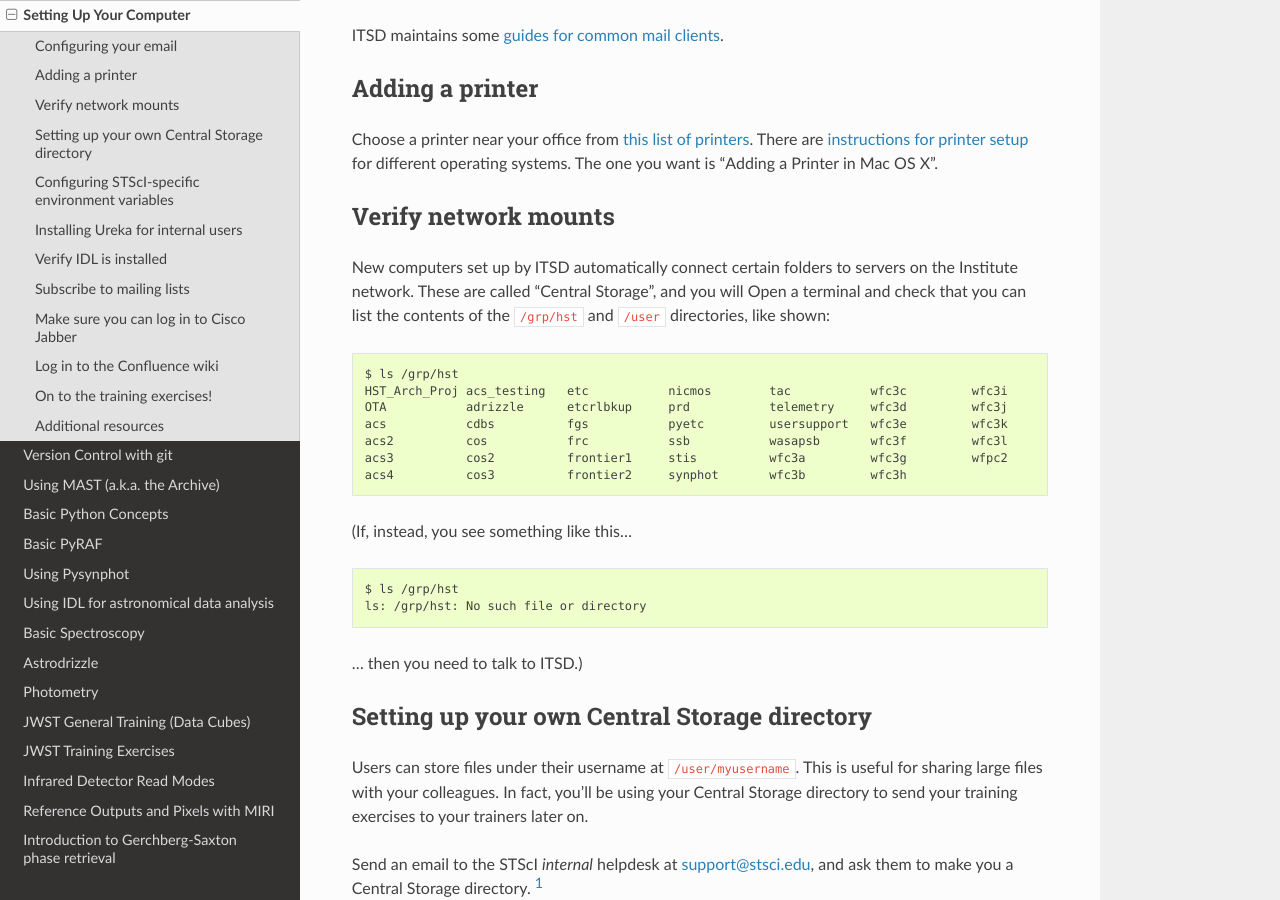
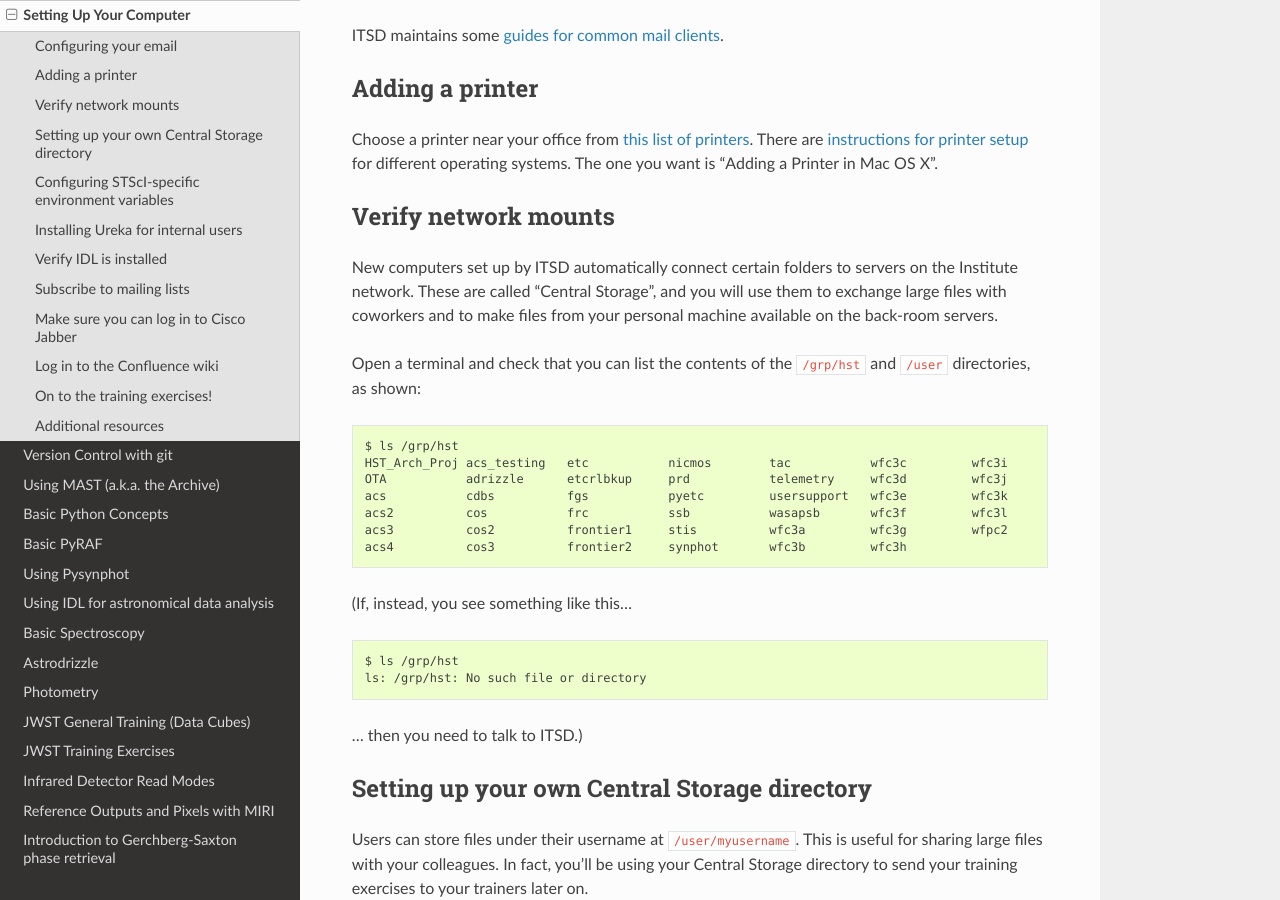
Before and after one commit to staceybright/training-library, a Sphinx documentation site: the page built from source/computer_setup.txt, in a window 1280 px wide and 900 px high, scrolled down 576 px. Built offline with Sphinx 7.4.7 and the Read the Docs theme 2.0.0, drawn with Linux system fonts in a browser that asks for light colours.

Commit message:
computer_setup: fix missing half of sentence

```diff
--- a/source/computer_setup.txt
+++ b/source/computer_setup.txt
@@ -23,7 +23,9 @@ Choose a printer near your office from `this list of printers <http://www.stsci.
 Verify network mounts
 ======================
 
-New computers set up by ITSD automatically connect certain folders to servers on the Institute network. These are called "Central Storage", and you will  Open a terminal and check that you can list the contents of the ``/grp/hst`` and ``/user`` directories, like shown::
+New computers set up by ITSD automatically connect certain folders to servers on the Institute network. These are called "Central Storage", and you will use them to exchange large files with coworkers and to make files from your personal machine available on the back-room servers.
+
+Open a terminal and check that you can list the contents of the ``/grp/hst`` and ``/user`` directories, as shown::
 
     $ ls /grp/hst
     HST_Arch_Proj acs_testing   etc           nicmos        tac           wfc3c         wfc3i
```
